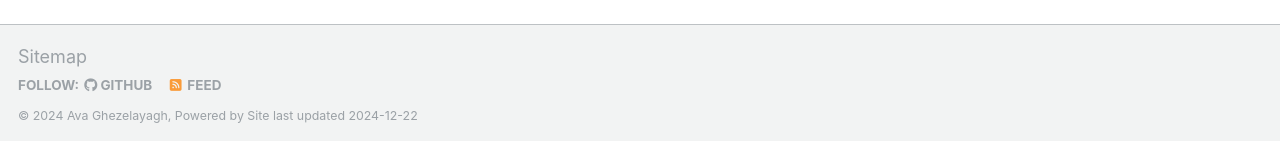
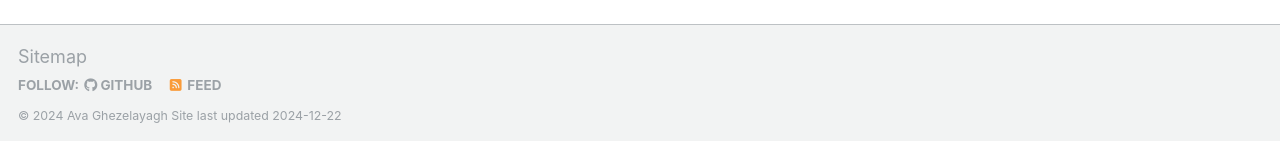
Before and after one commit to avaghezelayagh/avaghezelayagh.github.io, a Jekyll site: the page built from _pages/about.md, in a window 1280 px wide. Shown: the part 756-897 px from the top of the page. Built offline with Jekyll 4.4.1, drawn with Linux system fonts in a browser that asks for light colours; some web fonts are replaced.

Commit message:
Update footer.html

```diff
--- a/_includes/footer.html
+++ b/_includes/footer.html
@@ -20,6 +20,6 @@
 {% endif %}
 
 <div class="page__footer-copyright">
-  &copy; {{ site.time | date: '%Y' }} {{ site.name | default: site.title }}, {{ site.data.ui-text[site.locale].powered_by | default: "" }}
+  &copy; {{ site.time | date: '%Y' }} {{ site.name | default: site.title }}
   Site last updated {{ "now" | date: '%Y-%m-%d' %}}
 </div>
```
